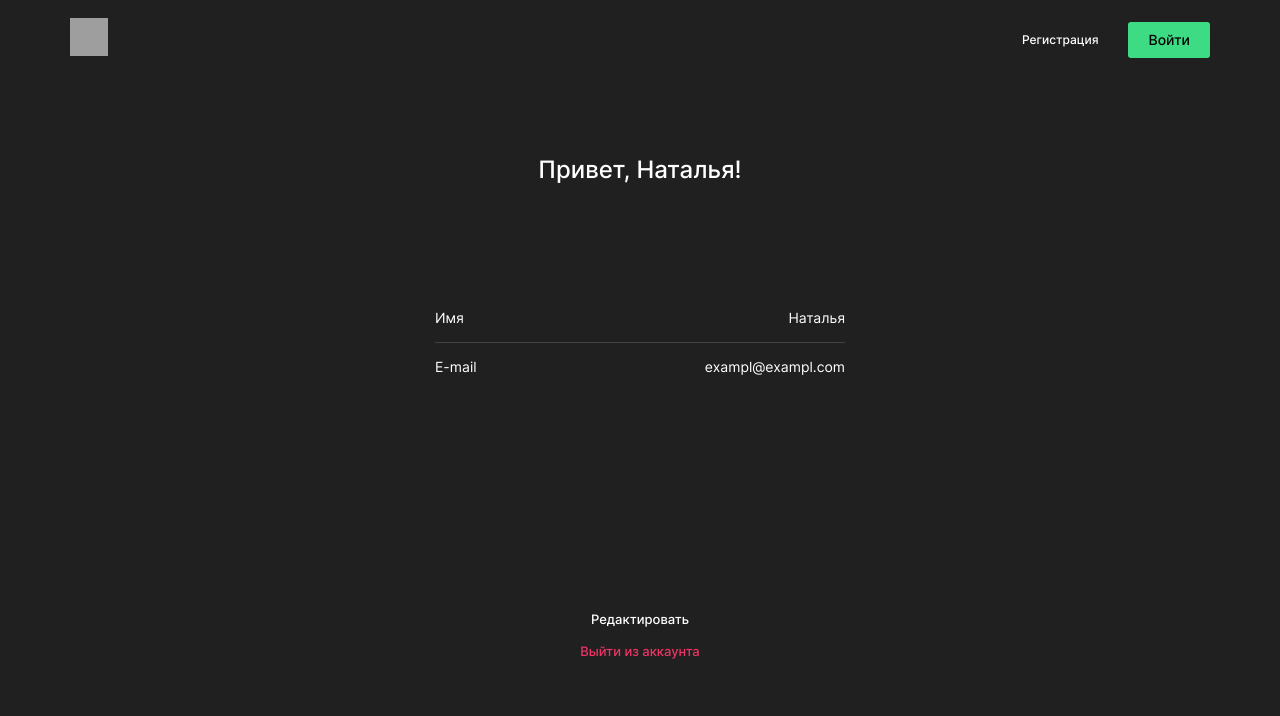
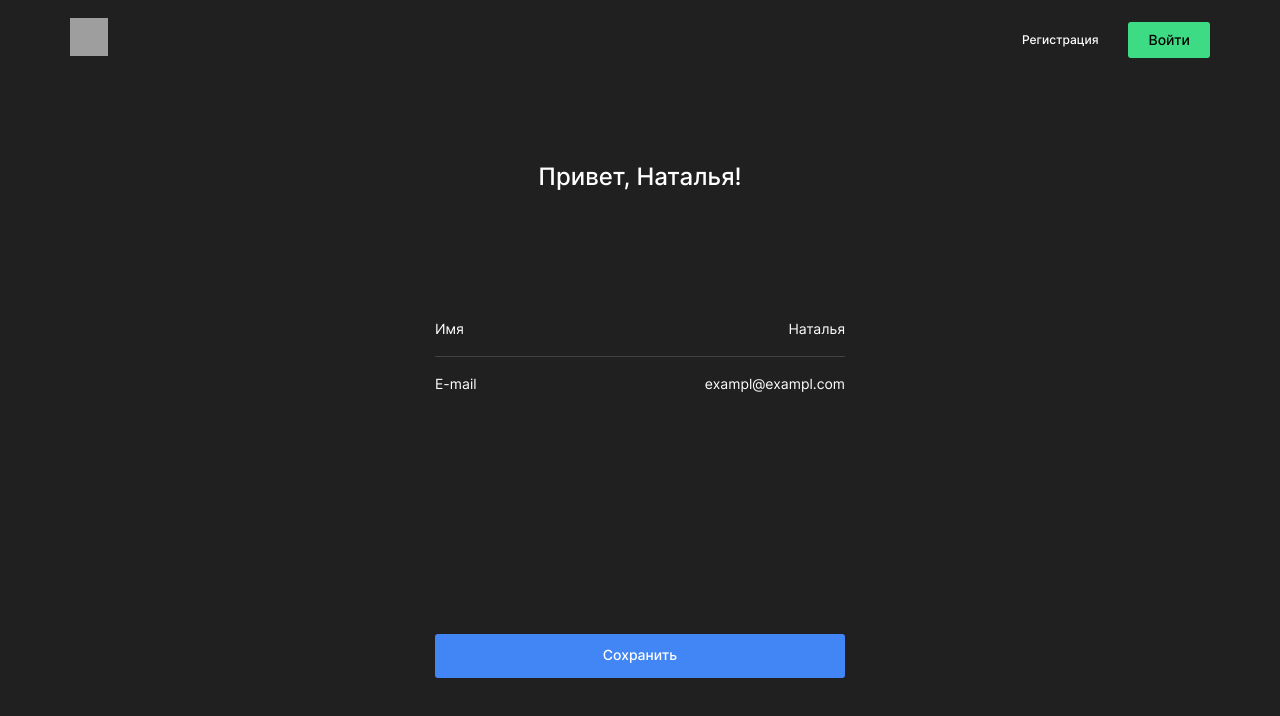
Before and after one commit to TashaSlon/movies-explorer-frontend, a React (Create React App) app: page /profile in a window 1280 px wide. Both pictures are taken after a click on the button "Редактировать". Shown: the top 716 px of the page. Built offline with nearby package versions, Linux system fonts and the light colour scheme; grey boxes are pictures that could not be loaded.

Commit message:
profile handler

```diff
--- a/src/components/App/App.css
+++ b/src/components/App/App.css
@@ -15,6 +15,15 @@
   -webkit-text-size-adjust: 100%;
   -ms-text-size-adjust: 100%;
   -moz-text-size-adjust: 100%;
+}
+
+.content {
+  height: 87vh;
+  padding: 0;
+  margin: 0;
+  display: flex;
+  align-items: center;
+  justify-content: center;
 }
 
 .auth {
@@ -173,10 +182,31 @@
   color: #fff;
 }
 
+.btn__profile-save {
+  width: 100%;
+  max-width: 410px;
+
+  margin: 20px auto 0;
+  padding: 13px 15px 15px;
+
+  border-radius: 3px;
+  background-color: #4285F4;
+  font-size: 12px;
+  color: #fff;
+}
+
+.btn__profile-save_disabled {
+  display: none;
+}
+
 @media screen and (min-width: 768px) {
   .page {
     font-size: 12px;
     line-height: calc(18 / 12);
+  }
+
+  .content {
+    height: 85vh;
   }
 
   .auth__input {
@@ -219,6 +249,10 @@
 
     font-size: 14px;
   }
+
+  .btn__profile-save {
+    font-size: 14px;
+  }
 }
 
 @media screen and (min-width: 1280px) {
--- a/src/components/App/App.js
+++ b/src/components/App/App.js
@@ -8,6 +8,7 @@ import Movies from '../Movies/Movies';
 import SavedMovies from '../SavedMovies/SavedMovies';
 import Profile from '../Profile/Profile';
 import { getEmail, authorize, register,logout } from '../../utils/auth';
+
 
 function App() {
   const [loggedIn, setLoggedIn] = useState(false);
@@ -100,7 +101,9 @@ function App() {
         element= {<SavedMovies />}
         signOut = {signOut}
         loggedIn={loggedIn} />
-        <Route path="/profile" element= {<Profile user={user}/>} />
+        <Route path="/profile"
+        element= {<Profile
+          user={user} />} />
         <Route path="/" element={loggedIn ? <Navigate to="/" replace /> : <Navigate to="/sign-in" replace />} />
       </Routes>
     </div>
--- a/src/components/Profile/Profile.css
+++ b/src/components/Profile/Profile.css
@@ -1,12 +1,13 @@
 .profile {
     display: flex;
     flex-direction: column;
-    justify-content: space-between;
+    justify-content: center;
+    align-items: center;
 
-    height: 60%;
+    height: 100%;
 
     margin: 0 auto;
-    padding: 70px 30px 40px;
+    padding: 20px 30px;
 }
 
 .profile__title {
@@ -18,15 +19,21 @@
 }
 
 .profile__fieldset {
-    max-width: 410px;
+    width: 260px;
 
     margin: 0 auto;
     padding-top: 64px;
 }
 
+.profile__fieldset_disabled {
+    display: none;
+}
+
 .profile__field {
     display: flex;
     justify-content: space-between;
+
+    padding: 17px 0;
 }
 
 .profile__field-border {
@@ -38,7 +45,24 @@
     flex-direction: column;
     justify-content: center;
 
-    margin: 379px auto 0;
+    margin: 20px auto 0;
+}
+
+.profile__button-group_disabled {
+    display: none;
+}
+
+.profile__input {
+    padding: 0;
+
+    color: #fff;
+    text-align: right;
+    background-color: transparent;
+    border: none;
+}
+
+.profile__input::placeholder {
+    color: #fff;
 }
 
 .profile__button {
@@ -57,15 +81,34 @@
     color: #EE3465;
 }
 
+.profile__error {
+    display: block;
+
+    height: 14px;
+
+    margin: 189px auto 0;
+
+    color: #FF004C;
+    text-align: center;
+    font-size: 11px;
+    font-weight: 400;
+}
+
 @media screen and (min-width: 768px) {
     .profile__fieldset {
+        width: 410px;
+
         padding-top: 80px;
+    }
+
+    .profile__button-group {
+        margin-top: 176px;
     }
 }
 
 @media screen and (min-width: 1280px) {
     .profile {
-        padding: 74px 70px 70px;
+        padding: 20px 70px;
     }
 
     .profile__title {
@@ -77,7 +120,7 @@
     }
 
     .profile__button-group {
-        margin-top: 220px;
+        margin-top: 186px;
     }
 
     .profile__button {
--- a/src/components/Profile/Profile.js
+++ b/src/components/Profile/Profile.js
@@ -1,9 +1,51 @@
+import React, {useState} from 'react';
 import Header from '../Header/Header';
+import { api } from '../../utils/api.js';
 
 const Profile = (props) => {
     const {name, email} = props.user;
 
+    const [formValue, setFormValue] = useState({
+        name: name,
+        email: email
+    })
+
+    const handleChange = (e) => {
+        const {name, value} = e.target;
+
+        setFormValue({
+            ...formValue,
+            [name]: value
+            });
+    }
+
     function handleEdit() {
+        const fieldsets = document.querySelectorAll('.profile__fieldset');
+        fieldsets.forEach((fieldset) => {
+            fieldset.classList.toggle('profile__fieldset_disabled');
+        });
+    }
+
+    function handleSubmit(e) {
+        e.preventDefault();
+
+        if (!formValue.name || !formValue.email) {
+            return;
+        }
+        const { name, email } = formValue;
+        const fieldsets = document.querySelectorAll('.profile__fieldset');
+        const error = document.querySelector('.profile__error');
+
+        api.setUserInfo(name, email)
+            .then(() => {
+                fieldsets.forEach((fieldset) => {
+                    fieldset.classList.toggle('profile__fieldset_disabled');
+                });
+            })
+            .catch(err => {
+                error.textContent = err;
+            });
+        setFormValue({name: name, email: email});
     }
 
     return (
@@ -11,23 +53,33 @@ const Profile = (props) => {
             <Header signOut={props.signOut}/>
             <main className="content">
                 <section className="profile">
-                    <div>
                     <h1 className="profile__title">Привет, {name}!</h1>
                     <div className="profile__fieldset">
                         <div className="profile__field profile__field-border">
-                                <p>Имя</p>
-                                <p>{name}</p>
+                            <div>Имя</div>
+                            <div>{formValue.name}</div>
                         </div>
                         <div className="profile__field">
-                                <p>E-mail</p>
-                                <p>{email}</p>
-                            </div>
-                        </div>
+                            <div>E-mail</div>
+                            <div>{formValue.email}</div>
                         </div>
                         <div className="profile__button-group">
                             <button className="profile__button" onClick={handleEdit}>Редактировать</button>
                             <button className="profile__button profile__button-accent">Выйти из аккаунта</button>
                         </div>
+                    </div>
+                    <form onSubmit={handleSubmit} className="profile__fieldset profile__fieldset_disabled">
+                        <label className="profile__field profile__field-border" for="name">
+                            Имя
+                            <input className="profile__input" id="name" name="name" type="text" value={formValue.name} onChange={handleChange} placeholder={name}/>
+                        </label>
+                        <label className="profile__field" for="email">
+                            E-mail
+                            <input className="profile__input" id="email" name="email" type="email" value={formValue.email} onChange={handleChange} placeholder={email}/>
+                        </label>
+                        <div className='profile__error'></div>
+                        <button type="submit" onSubmit={handleSubmit} className='btn btn__profile-save'>Сохранить</button>
+                    </form>
                 </section>
             </main>
         </>
--- a/src/utils/api.js
+++ b/src/utils/api.js
@@ -1,3 +1,5 @@
+import { errors } from './errors.js';
+
 class Api {
     constructor(baseUrl) {
       this._baseUrl = baseUrl;
@@ -10,10 +12,12 @@ class Api {
     }
 
     _getJson(res) {
+      let message = '';
       if (res.ok) {
         return res.json();
       }
-      return Promise.reject(`Ошибка: ${res.status}`);
+      message = errors(res.status);
+      return Promise.reject(message);
     }
 
     getUserInfo() {
@@ -24,14 +28,14 @@ class Api {
       .then(this._getJson);
     }
 
-    setUserInfo(userData) {
+    setUserInfo(name, email) {
       return fetch(`${this._baseUrl}/users/me`, {
         method: 'PATCH',
         headers: this._getHeaders(),
         credentials: 'include',
         body: JSON.stringify({
-          name: userData.name,
-          about: userData.about
+          name: name,
+          email: email
         })
       })
       .then(this._getJson);
--- /dev/null
+++ b/src/utils/errors.js
@@ -0,0 +1,17 @@
+export const errors = (status) => {
+    let message = '';
+    switch (status) {
+        case 400:
+          message = 'При обновлении профиля произошла ошибка';
+          break;
+        case 4:
+          alert( 'В точку!' );
+          break;
+        case 5:
+          alert( 'Перебор' );
+          break;
+        default:
+          alert( "Нет таких значений" );
+      };
+    return message;
+};
```
Lines whose indentation alone changed are shown as unchanged.
